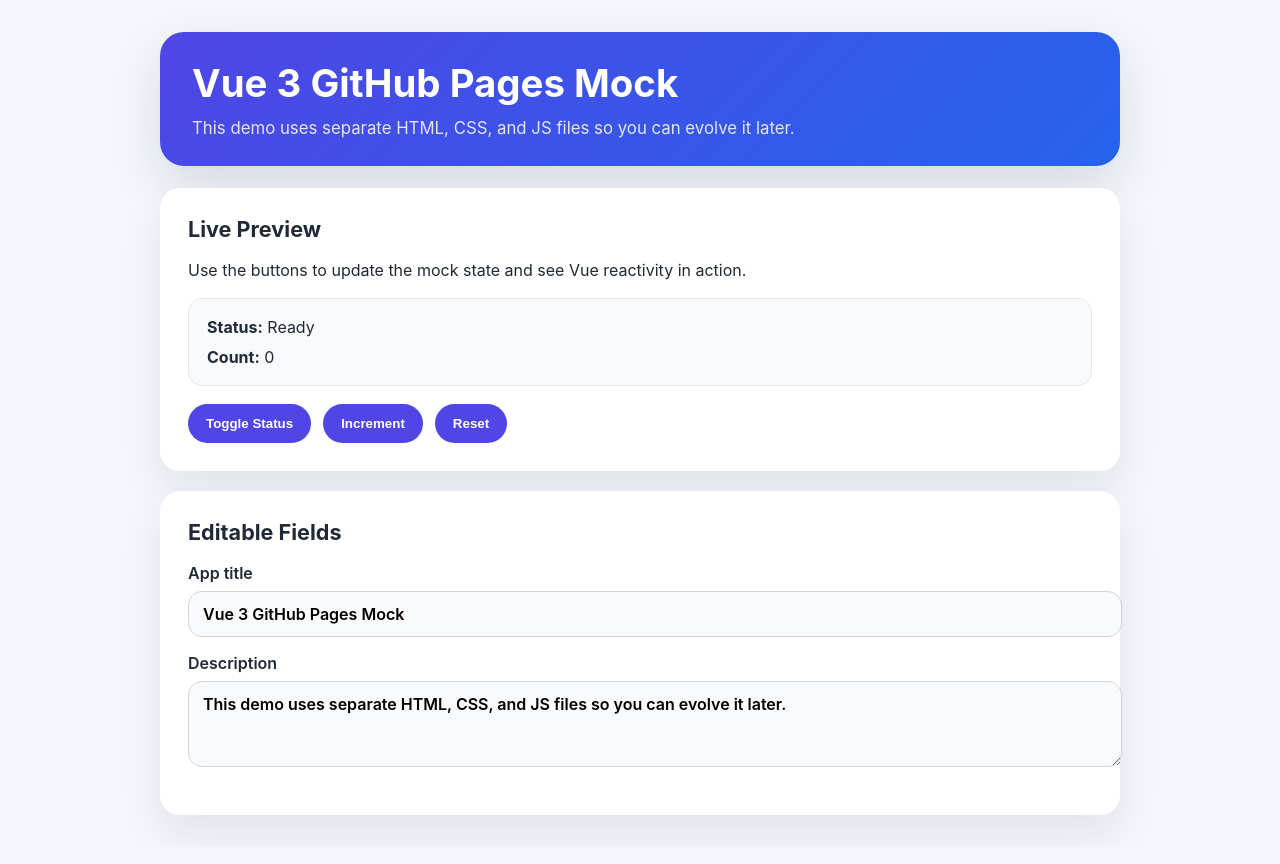
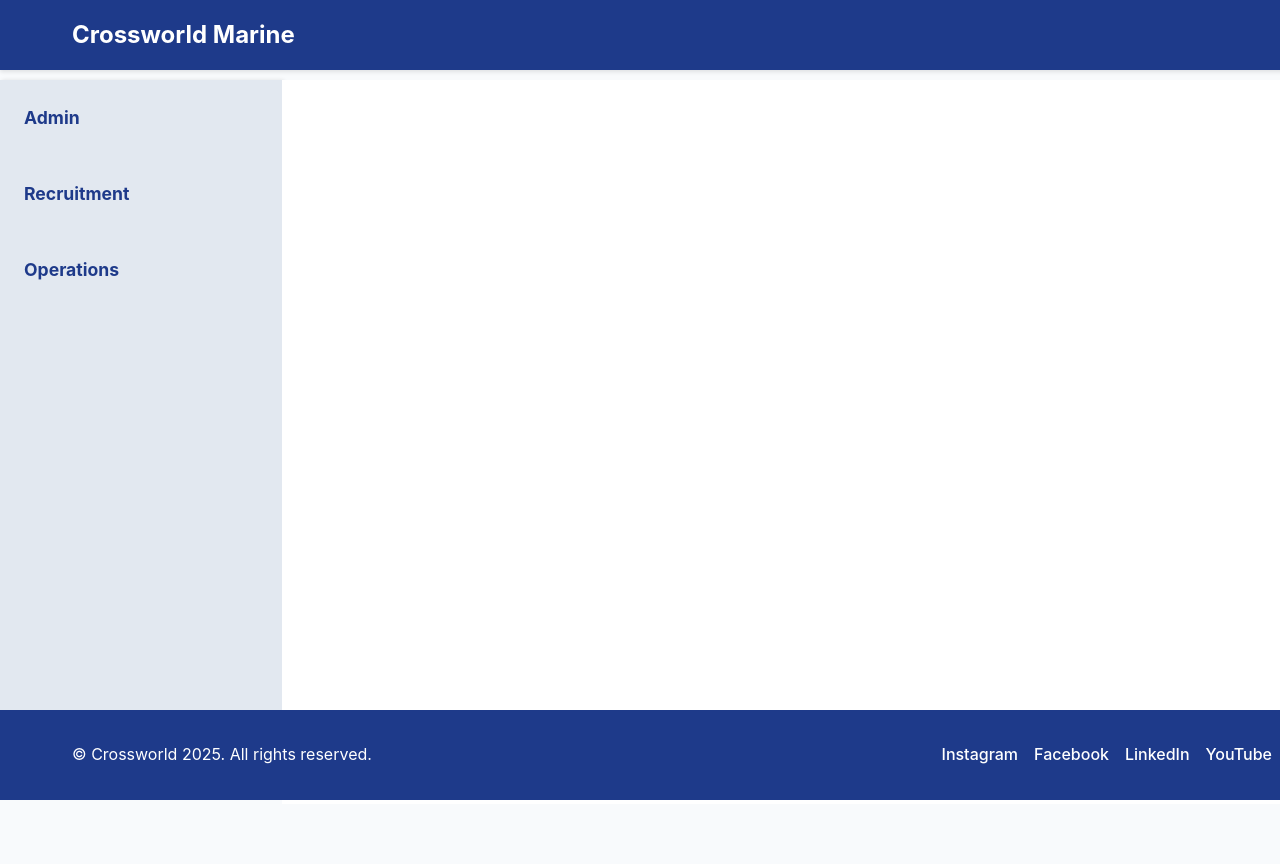
Before and after one commit to alprinias/ClineAtlantis, a plain HTML site: page index.html in a window 1280 px wide. Drawn offline with nearby package versions, Linux system fonts and the light colour scheme.

```diff
--- a/app.js
+++ b/app.js
@@ -3,23 +3,11 @@
 const app = {
   data() {
     return {
-      title: 'Vue 3 GitHub Pages Mock',
-      subtitle: 'This demo uses separate HTML, CSS, and JS files so you can evolve it later.',
-      status: 'Ready',
-      count: 0,
+      // No data needed for now
     }
   },
   methods: {
-    toggleStatus() {
-      this.status = this.status === 'Ready' ? 'Updated' : 'Ready'
-    },
-    increment() {
-      this.count += 1
-    },
-    reset() {
-      this.count = 0
-      this.status = 'Ready'
-    },
+    // No methods needed for now
   },
 }
 
--- a/index.html
+++ b/index.html
@@ -3,46 +3,51 @@
 <head>
   <meta charset="UTF-8">
   <meta name="viewport" content="width=device-width, initial-scale=1.0">
-  <title>Vue 3 GitHub Pages Mock</title>
+  <title>Crossworld Marine Mock App</title>
   <link rel="stylesheet" href="styles.css">
 </head>
 <body>
-  <div id="app" class="page-shell">
-    <header class="hero">
-      <h1>{{ title }}</h1>
-      <p class="subtitle">{{ subtitle }}</p>
+  <div id="app">
+    <!-- Header -->
+    <header class="header">
+      <div class="header-content">
+        <div class="logo">
+          <span class="logo-text">Crossworld Marine</span>
+        </div>
+      </div>
     </header>
 
-    <main class="content-card">
-      <section class="panel">
-        <h2>Live Preview</h2>
-        <p>Use the buttons to update the mock state and see Vue reactivity in action.</p>
+    <div class="main-layout">
+      <!-- Left Sidebar Menu -->
+      <aside class="sidebar">
+        <div class="menu-category">
+          <h3>Admin</h3>
+        </div>
+        <div class="menu-category">
+          <h3>Recruitment</h3>
+        </div>
+        <div class="menu-category">
+          <h3>Operations</h3>
+        </div>
+      </aside>
 
-        <div class="status-box">
-          <div><strong>Status:</strong> {{ status }}</div>
-          <div><strong>Count:</strong> {{ count }}</div>
+      <!-- Main Content Area -->
+      <main class="content">
+      </main>
+    </div>
+
+    <!-- Footer -->
+    <footer class="footer">
+      <div class="footer-content">
+        <p>&copy; Crossworld 2025. All rights reserved.</p>
+        <div class="social-links">
+          <a href="https://www.instagram.com/crossworldmarine">Instagram</a>
+          <a href="https://www.facebook.com/crossworldmarineservicesinc">Facebook</a>
+          <a href="https://www.linkedin.com/company/crossworld-marine/">LinkedIn</a>
+          <a href="https://www.youtube.com/@Crossworldmarine">YouTube</a>
         </div>
-
-        <div class="button-row">
-          <button @click="toggleStatus">Toggle Status</button>
-          <button @click="increment">Increment</button>
-          <button @click="reset">Reset</button>
-        </div>
-      </section>
-
-      <section class="panel">
-        <h2>Editable Fields</h2>
-        <label>
-          App title
-          <input v-model="title" placeholder="Change the title" />
-        </label>
-
-        <label>
-          Description
-          <textarea v-model="subtitle" rows="3" placeholder="Change the subtitle"></textarea>
-        </label>
-      </section>
-    </main>
+      </div>
+    </footer>
   </div>
 
   <script type="module" src="app.js"></script>
--- a/styles.css
+++ b/styles.css
@@ -1,114 +1,132 @@
 body {
   margin: 0;
-  font-family: Inter, system-ui, -apple-system, BlinkMacSystemFont, "Segoe UI", sans-serif;
-  background: #f4f6fb;
-  color: #1f2937;
+  font-family: 'Inter', 'Segoe UI', Tahoma, Geneva, Verdana, sans-serif;
+  background: #f8fafc;
+  color: #1e293b;
+  line-height: 1.6;
 }
 
-.page-shell {
-  max-width: 960px;
-  margin: 0 auto;
-  padding: 32px 24px;
+.header {
+  position: fixed;
+  top: 0;
+  width: 100%;
+  background: #1e3a8a;
+  color: white;
+  padding: 1rem 2rem;
+  box-shadow: 0 2px 4px rgba(0,0,0,0.1);
+  z-index: 1000;
 }
 
-.hero {
-  padding: 28px 32px;
-  border-radius: 24px;
-  background: linear-gradient(135deg, #4f46e5, #2563eb);
-  color: white;
-  box-shadow: 0 20px 50px rgba(15, 23, 42, 0.12);
+.header-content {
+  display: flex;
+  justify-content: space-between;
+  align-items: center;
+  max-width: 1200px;
+  margin: 0 auto;
 }
 
-.hero h1 {
-  margin: 0;
-  font-size: clamp(2.25rem, 3vw, 4rem);
+.logo {
+  display: flex;
+  align-items: center;
+  gap: 1rem;
 }
 
-.subtitle {
-  margin: 0.75rem 0 0;
-  font-size: 1.05rem;
-  opacity: 0.85;
-  max-width: 780px;
+.logo-text {
+  font-size: 1.5rem;
+  font-weight: bold;
 }
 
-.content-card {
-  margin-top: 22px;
-  display: grid;
-  gap: 20px;
+.main-layout {
+  display: flex;
+  margin-top: 80px; /* Header height */
+  margin-bottom: 60px; /* Footer height */
+  min-height: calc(100vh - 140px);
 }
 
-.panel {
-  background: white;
-  border-radius: 20px;
-  padding: 28px;
-  box-shadow: 0 20px 40px rgba(15, 23, 42, 0.08);
+.sidebar {
+  width: 250px;
+  background: #e2e8f0;
+  padding: 1rem;
+  box-shadow: 2px 0 4px rgba(0,0,0,0.1);
+  height: calc(100vh - 80px - 60px);
+  overflow-y: hidden;
 }
 
-.panel h2 {
-  margin-top: 0;
-  font-size: 1.35rem;
+.menu-category {
+  margin-bottom: 2rem;
 }
 
-.status-box {
-  margin: 18px 0;
-  display: grid;
-  gap: 10px;
-  padding: 18px;
-  border: 1px solid #e5e7eb;
-  border-radius: 14px;
-  background: #f8fafc;
+.menu-category h3 {
+  margin: 0;
+  color: #1e3a8a;
+  font-size: 1.1rem;
+  cursor: pointer;
+  padding: 0.5rem;
+  border-radius: 4px;
+  transition: background 0.3s;
 }
 
-.button-row {
-  display: flex;
-  flex-wrap: wrap;
-  gap: 12px;
-  margin-top: 12px;
+.menu-category h3:hover {
+  background: #cbd5e1;
 }
 
-button {
-  border: none;
-  border-radius: 999px;
-  padding: 12px 18px;
-  background: #4f46e5;
-  color: white;
-  font-weight: 600;
-  cursor: pointer;
-  transition: transform 0.2s ease, background 0.2s ease;
+.content {
+  flex: 1;
+  padding: 2rem;
+  background: white;
+  height: calc(100vh - 140px);
+  overflow-y: auto;
 }
 
-button:hover {
-  transform: translateY(-1px);
-  background: #4338ca;
+.footer {
+  position: fixed;
+  bottom: 0;
+  width: 100%;
+  background: #1e3a8a;
+  color: white;
+  padding: 1rem 2rem;
+  text-align: center;
+  z-index: 1000;
 }
 
-label {
-  display: block;
-  margin-bottom: 16px;
-  font-weight: 600;
+.footer-content {
+  max-width: 1200px;
+  margin: 0 auto;
+  display: flex;
+  justify-content: space-between;
+  align-items: center;
 }
 
-input,
-textarea {
-  width: 100%;
-  margin-top: 8px;
-  padding: 12px 14px;
-  border: 1px solid #d1d5db;
-  border-radius: 14px;
-  font: inherit;
-  background: #f9fafb;
-  outline: none;
-  transition: border-color 0.2s ease;
+.social-links {
+  display: flex;
+  gap: 1rem;
 }
 
-input:focus,
-textarea:focus {
-  border-color: #4f46e5;
-  background: #ffffff;
+.social-links a {
+  color: white;
+  text-decoration: none;
+  font-weight: 500;
 }
 
-@media (max-width: 640px) {
-  .page-shell {
-    padding: 20px 16px;
+.social-links a:hover {
+  opacity: 0.8;
+}
+
+@media (max-width: 768px) {
+  .main-layout {
+    flex-direction: column;
+  }
+  .sidebar {
+    width: 100%;
+    height: auto;
+    order: -1;
+  }
+  .header-content {
+    flex-direction: column;
+    gap: 1rem;
+  }
+  .footer-content {
+    flex-direction: column;
+    gap: 1rem;
   }
 }
```
Also changed, not shown: 1 other file.
